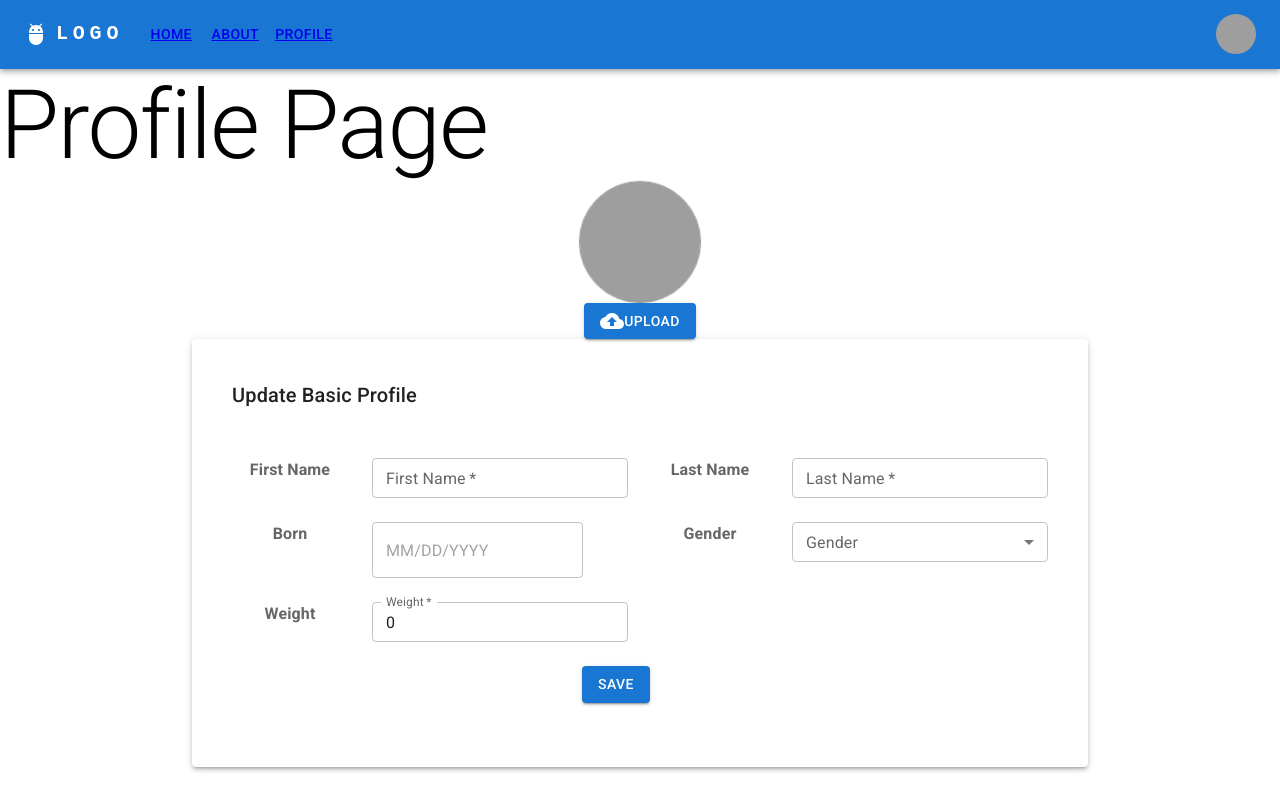
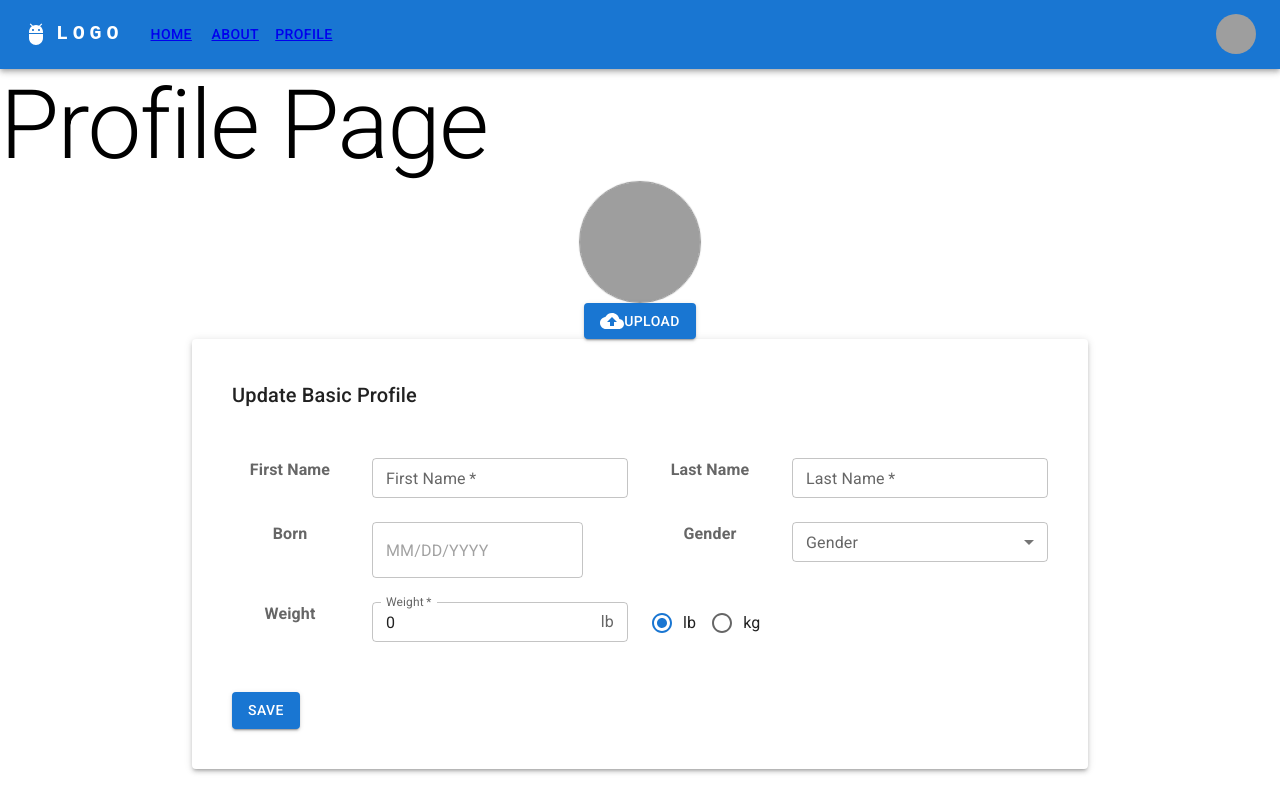
Before and after one commit to jakji93/airon-fitness, a React (Create React App) app in the folder client/: page /profile in a window 1280 px wide. Built offline with nearby package versions, Linux system fonts and the light colour scheme; grey boxes are pictures that could not be loaded.

Commit message:
feat: implemented weight field in form

```diff
--- a/client/src/components/Profile/Forms/Form.jsx
+++ b/client/src/components/Profile/Forms/Form.jsx
@@ -6,6 +6,7 @@ import React, { useState } from 'react';
 import FormTextFieldInput from './FormTextFieldInput';
 import FormSelect from './FormSelect';
 import FormDatePicker from './FormDatePicker';
+import FormTextFieldWithRadio from './FormTextWithRadio';
 
 export default function Form() {
   const [firstName, setFirstName] = useState('');
@@ -77,13 +78,13 @@ export default function Form() {
               setValue={setGender}
               value={gender}
             />
-            <FormTextFieldInput
+            <FormTextFieldWithRadio
               id="weight"
               label="Weight"
-              half
               value={weight}
               setValue={setWeight}
               type="number"
+              radioGroups={['lb', 'kg']}
             />
             <Grid item xs={12} sm={6} />
             <Grid item xs={12} sm={5} />
```
